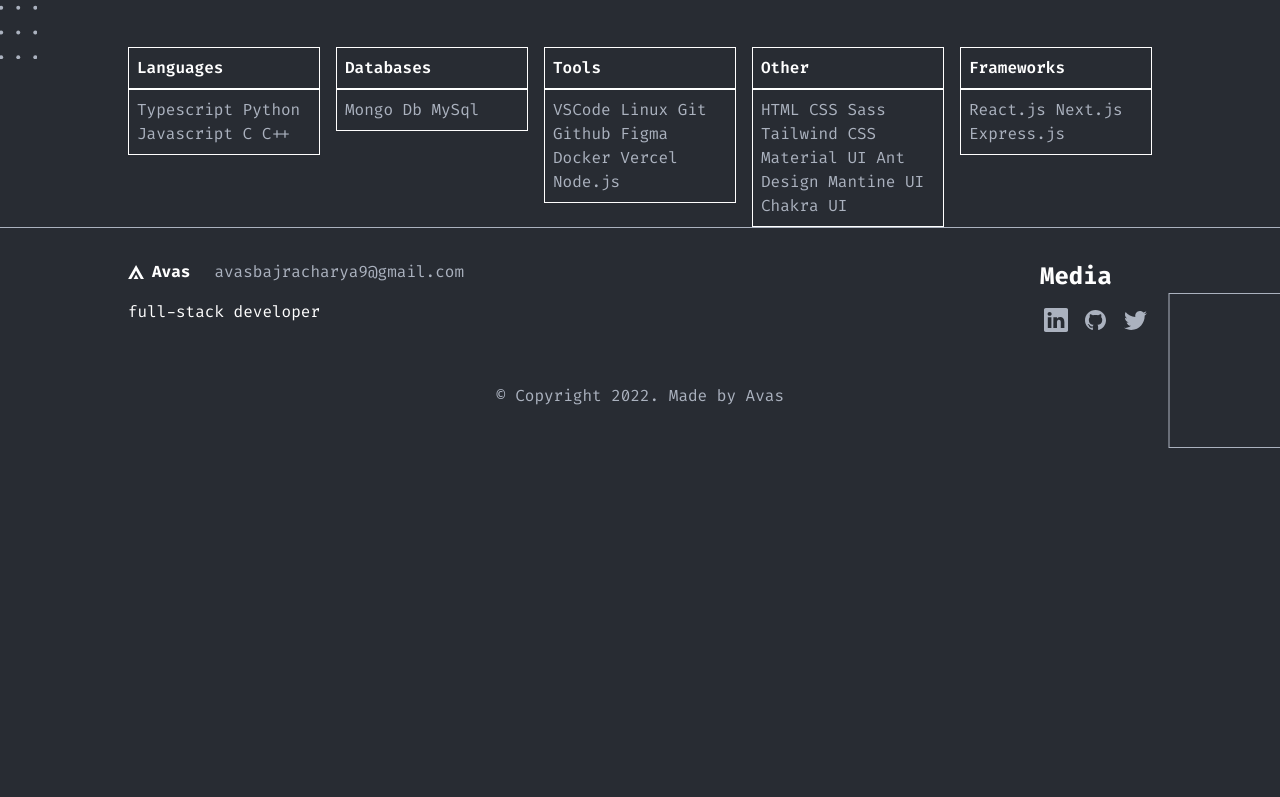
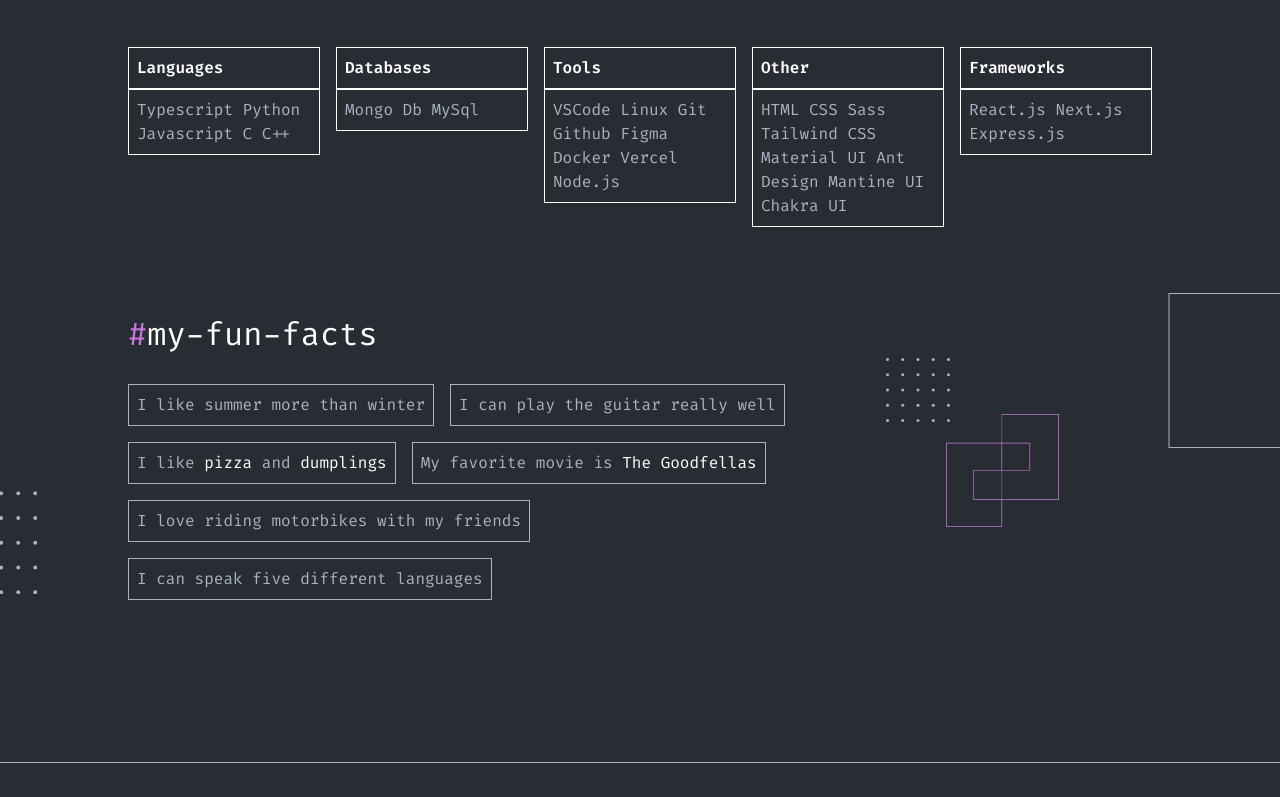
Before and after one commit to Avas77/avas-portfolio-v2, a Next.js app: page /about-me in a window 1280 px wide. Shown: the part 867-1664 px from the top of the page. Built offline with nearby package versions, Linux system fonts and the light colour scheme.

Commit message:
feat: added fun facts section

```diff
--- a/app/about-me/page.tsx
+++ b/app/about-me/page.tsx
@@ -1,5 +1,6 @@
 import AboutDescription from "@/components/AboutDescription";
 import AboutSkills from "@/components/AboutSkills";
+import FunFacts from "@/components/FunFacts";
 import React from "react";
 
 const AboutMe = () => {
@@ -7,6 +8,7 @@
     <section className="mt-[53px]">
       <AboutDescription />
       <AboutSkills />
+      <FunFacts />
     </section>
   );
 };
--- /dev/null
+++ b/components/AboutShapes/index.tsx
@@ -0,0 +1,19 @@
+import Image from "next/image";
+import React from "react";
+
+const AboutShapes = () => {
+  return (
+    <div className="relative flex-1 h-[169px] mr-[85px]">
+      <Image src="/assets/Dots.svg" alt="dots" width={64} height={64} />
+      <Image
+        src="/assets/purple-line.svg"
+        alt="purple"
+        width={113}
+        height={113}
+        className="absolute right-2 bottom-0"
+      />
+    </div>
+  );
+};
+
+export default AboutShapes;
--- a/components/AboutSkills/index.tsx
+++ b/components/AboutSkills/index.tsx
@@ -4,7 +4,7 @@
 
 const AboutSkills = () => {
   return (
-    <section className="flex flex-col">
+    <section className="flex flex-col mb-[83px]">
       <BlockHeader classNames="hiddne" title="skills" />
       <SkillsList
         classNames="flex flex-wrap gap-4 mt-12"
--- /dev/null
+++ b/components/FunFacts/index.tsx
@@ -0,0 +1,24 @@
+import { funFacts } from "@/constants/FunFacts";
+import React from "react";
+import BlockHeader from "../BlockHeader";
+import AboutShapes from "../AboutShapes";
+
+const FunFacts = () => {
+  return (
+    <section className="mb-[162px]">
+      <BlockHeader classNames="hidden" title="my-fun-facts" />
+      <div className="flex gap-[75px]">
+        <div className="flex text-gray mt-[26px] gap-4 flex-wrap lg:basis-8/12">
+          {funFacts.map((facts) => (
+            <div key={facts.id} className="border border-gray p-2">
+              {facts.fact}
+            </div>
+          ))}
+        </div>
+        <AboutShapes />
+      </div>
+    </section>
+  );
+};
+
+export default FunFacts;
--- /dev/null
+++ b/constants/FunFacts.tsx
@@ -0,0 +1,35 @@
+export const funFacts = [
+  {
+    id: 1,
+    fact: <p>I like summer more than winter</p>,
+  },
+  {
+    id: 2,
+    fact: <p>I can play the guitar really well</p>,
+  },
+  {
+    id: 3,
+    fact: (
+      <p>
+        I like <span className="text-white">pizza</span> and{" "}
+        <span className="text-white">dumplings</span>
+      </p>
+    ),
+  },
+  {
+    id: 4,
+    fact: (
+      <p>
+        My favorite movie is <span className="text-white">The Goodfellas</span>
+      </p>
+    ),
+  },
+  {
+    id: 5,
+    fact: <p>I love riding motorbikes with my friends</p>,
+  },
+  {
+    id: 6,
+    fact: <p>I can speak five different languages</p>,
+  },
+];
```
